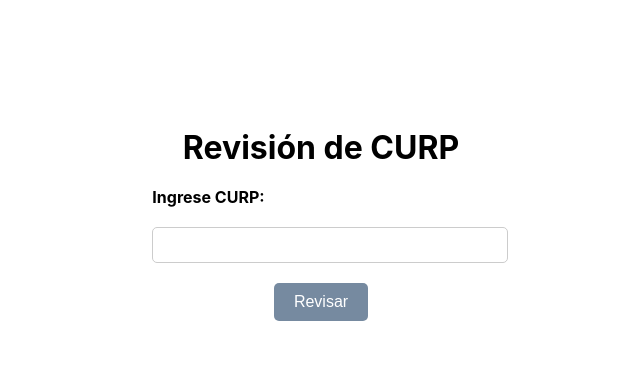
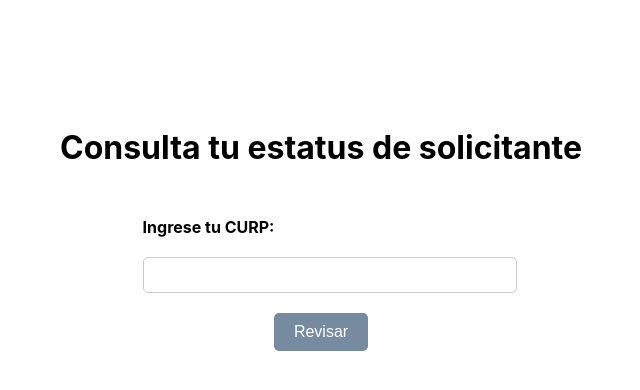
Before and after one commit to Ramon1232/frontend-sebien, a React (Create React App) app: page / in a window 1280 px wide. Shown: the top 390 px of the page, without its empty margins (319-959 px from the left). Built offline with nearby package versions, Linux system fonts and the light colour scheme.

Commit message:
update v2

```diff
--- a/src/App.js
+++ b/src/App.js
@@ -1,7 +1,11 @@
-import React from 'react';
-import Main from './Principal/Main'; // Ajusta la ruta según sea necesario
+import React, { useEffect } from 'react';
+import Main from './Principal/Main';
 
 function App() {
+  useEffect(() => {
+    document.title = "Consulta estatus";
+  }, []);
+
   return (
     <div className="App">
       <main>
--- a/src/Principal/Main.css
+++ b/src/Principal/Main.css
@@ -12,7 +12,7 @@
 .title {
     text-align: center;
     font-size: 32px;
-    margin-bottom: 20px;
+    margin-bottom: 50px;
 }
 
 .label {
@@ -68,7 +68,7 @@ form {
 
 .table th {
     background-color: #f0f0f0;
-    text-align: left;
+    text-align: center;
 }
 
 .error-message {
@@ -76,3 +76,18 @@ form {
     text-align: center;
     margin-top: 10px;
 }
+
+.statuslabel {
+    margin-top: 50px;
+    text-align: center;
+    background-color: #0056b3;
+}
+
+.labelstatus {
+    text-align: center;
+}
+
+.labelestado {
+    margin-top: 50px;
+    color: rgb(165, 165, 43);
+}
--- a/src/Principal/Main.jsx
+++ b/src/Principal/Main.jsx
@@ -38,10 +38,10 @@ function Main() {
 
     return (
         <div className="container">
-            <h2 className="title">Revisión de CURP</h2>
+            <h2 className="title">Consulta tu estatus de solicitante</h2>
             <form onSubmit={handleSubmit}>
                 <label className="label">
-                    Ingrese CURP:
+                    Ingrese tu CURP:
                     <input type="text" value={curpInput} onChange={handleCurpChange} className="input" />
                 </label>
                 <button type="submit" className="button">Revisar</button>
@@ -69,7 +69,9 @@ function Main() {
                             ))}
                         </tbody>
                     </table>
-                    <h3>Estado: {estatus}</h3> {/* Mostrar el estado debajo de la tabla */}
+                    <div className='labelstatus'>
+                        <h1 className='labelestado'>Estado: {estatus}</h1>
+                    </div>
                 </React.Fragment>
             )}
         </div>
```
Also changed, not shown: 1 other file (tests, documents, lock files or other folders).
